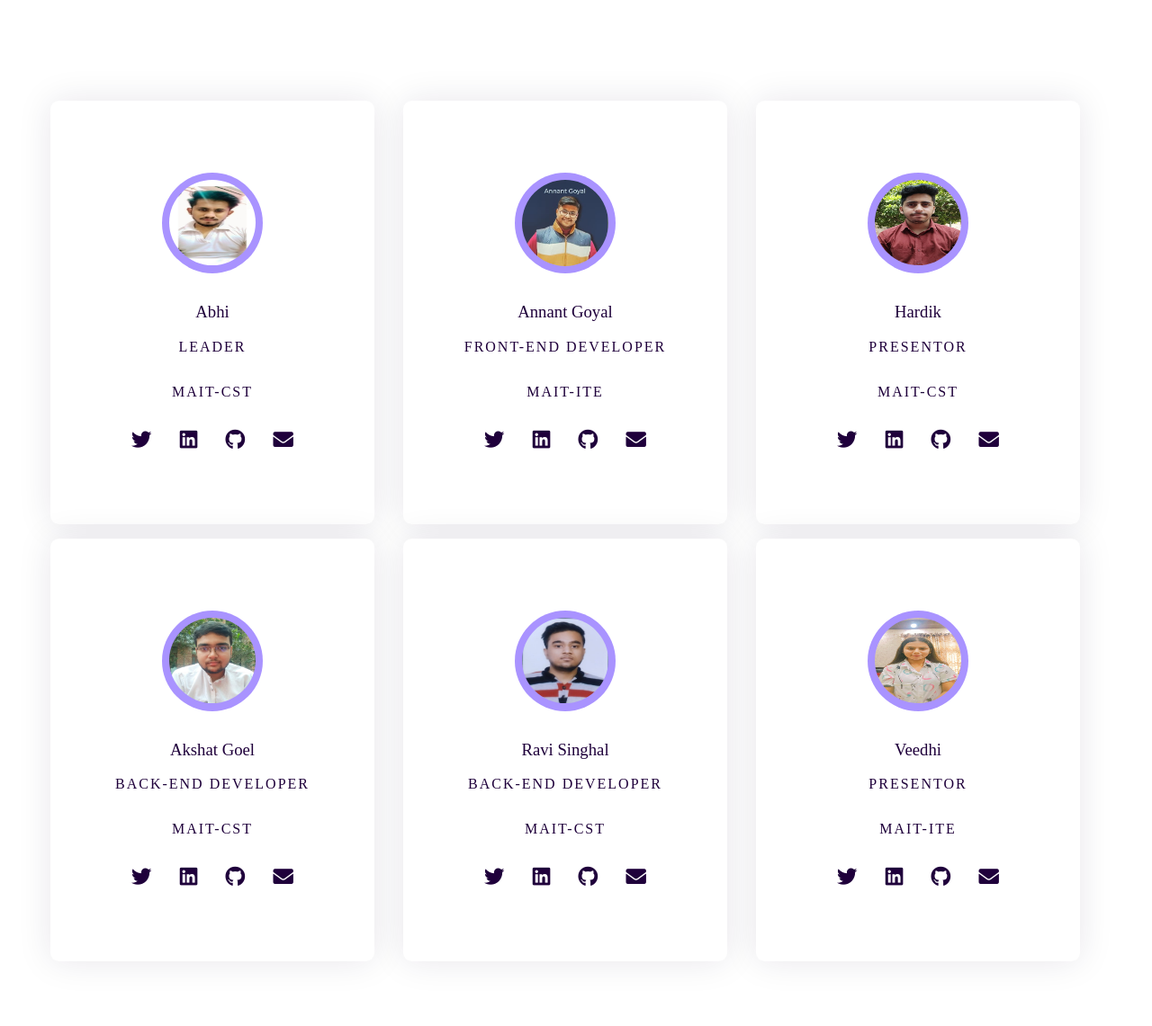
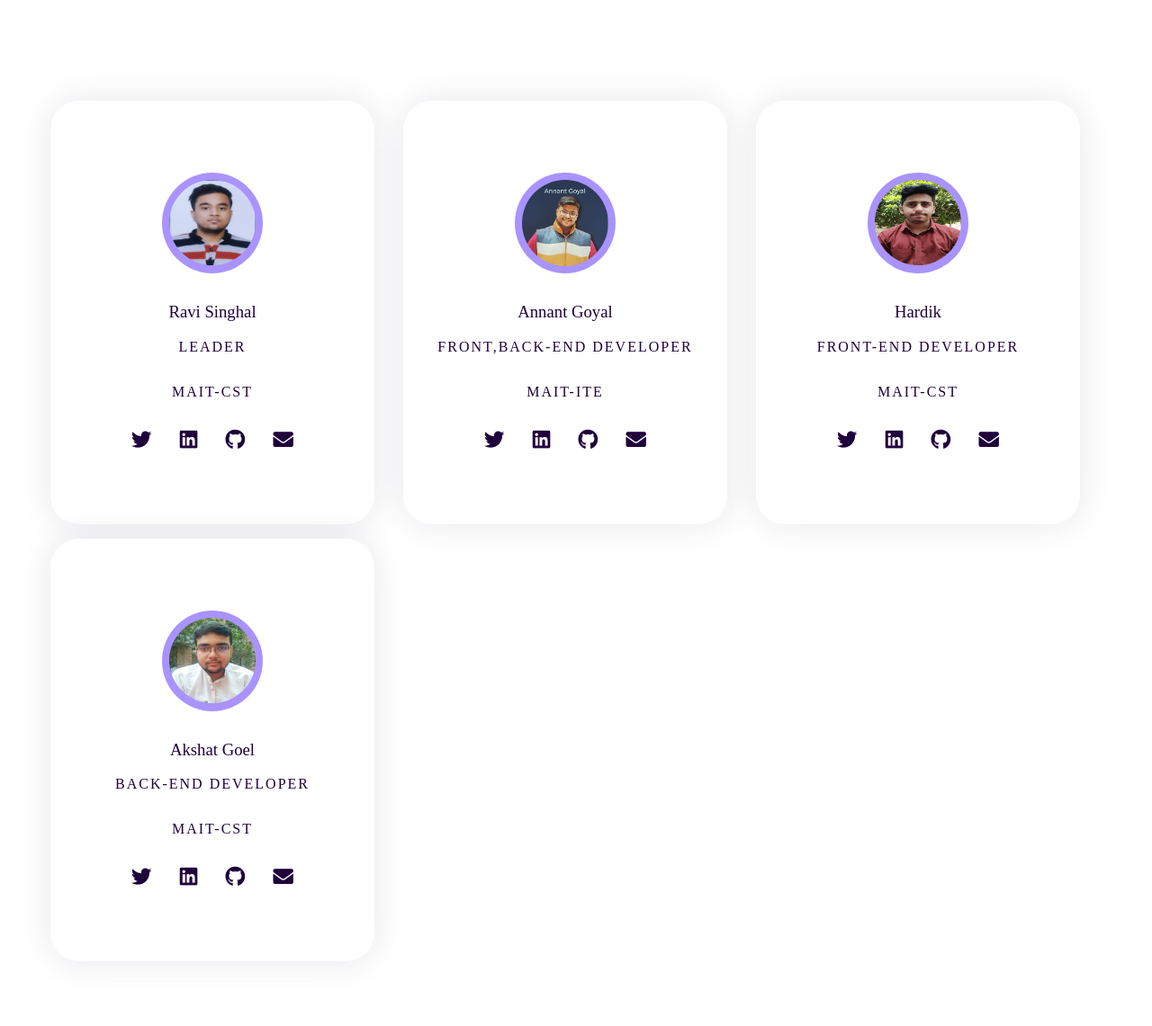
Before and after one commit to annant2005/GOV-Site-Translator, a PHP site: page / in a window 1280 px wide. Shown: the part 212-1353 px from the top of the page at 90% size. Run offline with PHP 8.4, Linux system fonts and the light colour scheme.

Commit message:
acha Commit

```diff
--- a/css/A.css
+++ b/css/A.css
@@ -84,7 +84,7 @@
   .card {
     box-shadow: 0 0 2.4em rgba(25, 0, 58, 0.1);
     padding: 3.5em 1em;
-    border-radius: 0.6em;
+    border-radius: 2em;
     color: #1f003b;
     cursor: pointer;
     transition: 0.3s;
--- a/index.html
+++ b/index.html
@@ -38,9 +38,9 @@
         <div class="column">
             <div class="card">
                 <div class="img-container">
-                    <img style="height: 95px;" src="abhi.jpg" />
+                    <img style="height: 95px;" src="RAVI PHOTO 2.jpeg.jpg" />
                 </div>
-                <h3>Abhi</h3>
+                <h3>Ravi Singhal</h3>
                 <p>Leader</p>
                 <p>MAIT-CST</p>
                 <div class="icons">
@@ -66,7 +66,7 @@
                     <img src="Annant.jpg" />
                 </div>
                 <h3>Annant Goyal</h3>
-                <p>Front-End Developer</p>
+                <p>Front,Back-End Developer</p>
                 <p>MAIT-ITE</p>
                 <div class="icons">
                     <a href="#">
@@ -91,7 +91,7 @@
                     <img style="height: 95px;" src="hardik.jpg" />
                 </div>
                 <h3>Hardik</h3>
-                <p>Presentor</p>
+                <p>Front-End Developer</p>
                 <p>MAIT-CST</p>
                 <div class="icons">
                     <a href="#">
@@ -111,7 +111,7 @@
         </div>
 
         <div class="column">
-            <div class="card">
+            <div class="card" >
                 <div class="img-container">
                     <img style="height: 95px;" src="akshat.jpg" />
                 </div>
@@ -134,54 +134,7 @@
                 </div>
             </div>
         </div>
-        <div class="column">
-            <div class="card">
-                <div class="img-container">
-                    <img style="height: 95px;" src="RAVI PHOTO 2.jpeg.jpg" />
-                </div>
-                <h3>Ravi Singhal</h3>
-                <p>Back-End Developer</p>
-                <p>MAIT-CST</p>
-                <div class="icons">
-                    <a href="#">
-                        <i class="fab fa-twitter"></i>
-                    </a>
-                    <a href="#">
-                        <i class="fab fa-linkedin"></i>
-                    </a>
-                    <a href="#">
-                        <i class="fab fa-github"></i>
-                    </a>
-                    <a href="#">
-                        <i class="fas fa-envelope"></i>
-                    </a>
-                </div>
-            </div>
-        </div>
-        <div class="column">
-            <div class="card">
-                <div class="img-container">
-                    <img style="height: 95px;" src="vidhi.jpg" />
-                </div>
-                <h3>Veedhi</h3>
-                <p>Presentor</p>
-                <p>MAIT-ITE</p>
-                <div class="icons">
-                    <a href="#">
-                        <i class="fab fa-twitter"></i>
-                    </a>
-                    <a href="#">
-                        <i class="fab fa-linkedin"></i>
-                    </a>
-                    <a href="#">
-                        <i class="fab fa-github"></i>
-                    </a>
-                    <a href="#">
-                        <i class="fas fa-envelope"></i>
-                    </a>
-                </div>
-            </div>
-        </div>
+
     </div>
 </section>
 <div id="google_element"></div>
```
